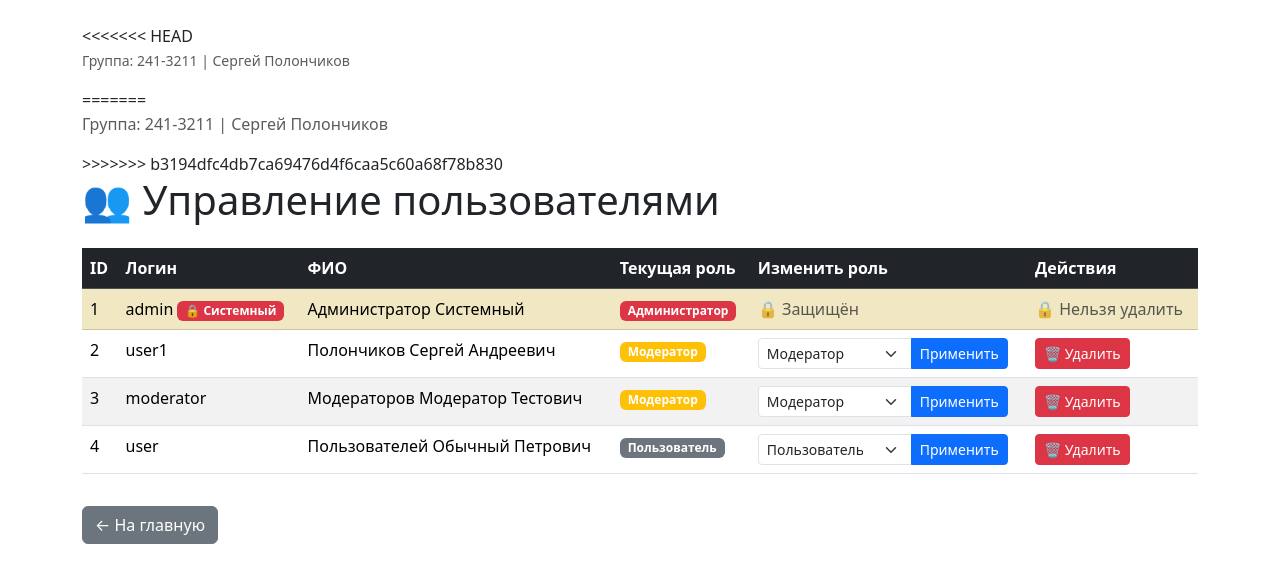
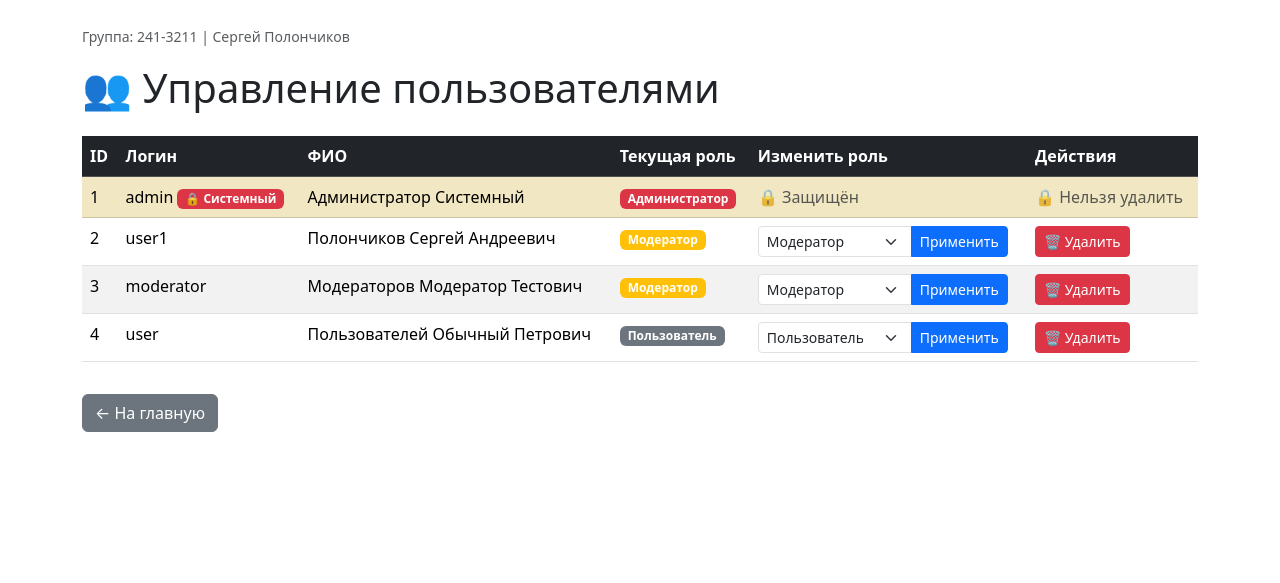
Before and after one commit to SergeyPolonchikov/web_exam_2026, a Flask app: page /admin/users in a window 1280 px wide. Shown: the part 56-639 px from the top of the page. Run offline with Flask 3, Linux system fonts and the light colour scheme; a user stored in the database is signed in.

Commit message:
Update base.html

```diff
--- a/templates/base.html
+++ b/templates/base.html
@@ -23,13 +23,9 @@
 </nav>
 
 <div class="container py-4">
-<<<<<<< HEAD
   <div class="mb-3 text-muted">
     <small>Группа: 241-3211 | Сергей Полончиков</small>
   </div>
-=======
-  <div class="mb-3 text-muted">Группа: 241-3211 | Сергей Полончиков</div>
->>>>>>> b3194dfc4db7ca69476d4f6caa5c60a68f78b830
 
   {% with messages = get_flashed_messages(with_categories=true) %}
     {% if messages %}
```
Also changed, not shown: 1 other file.
